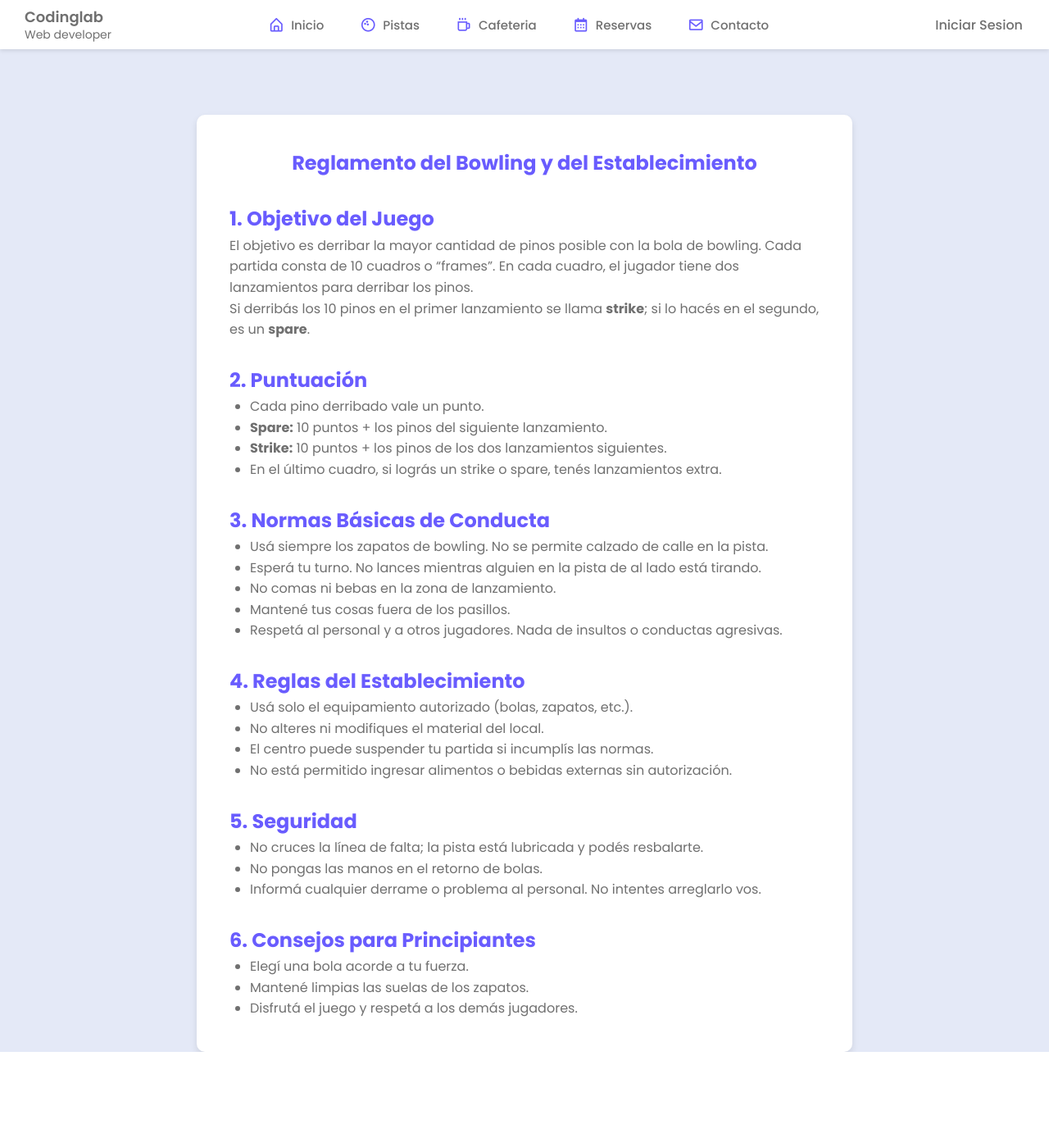
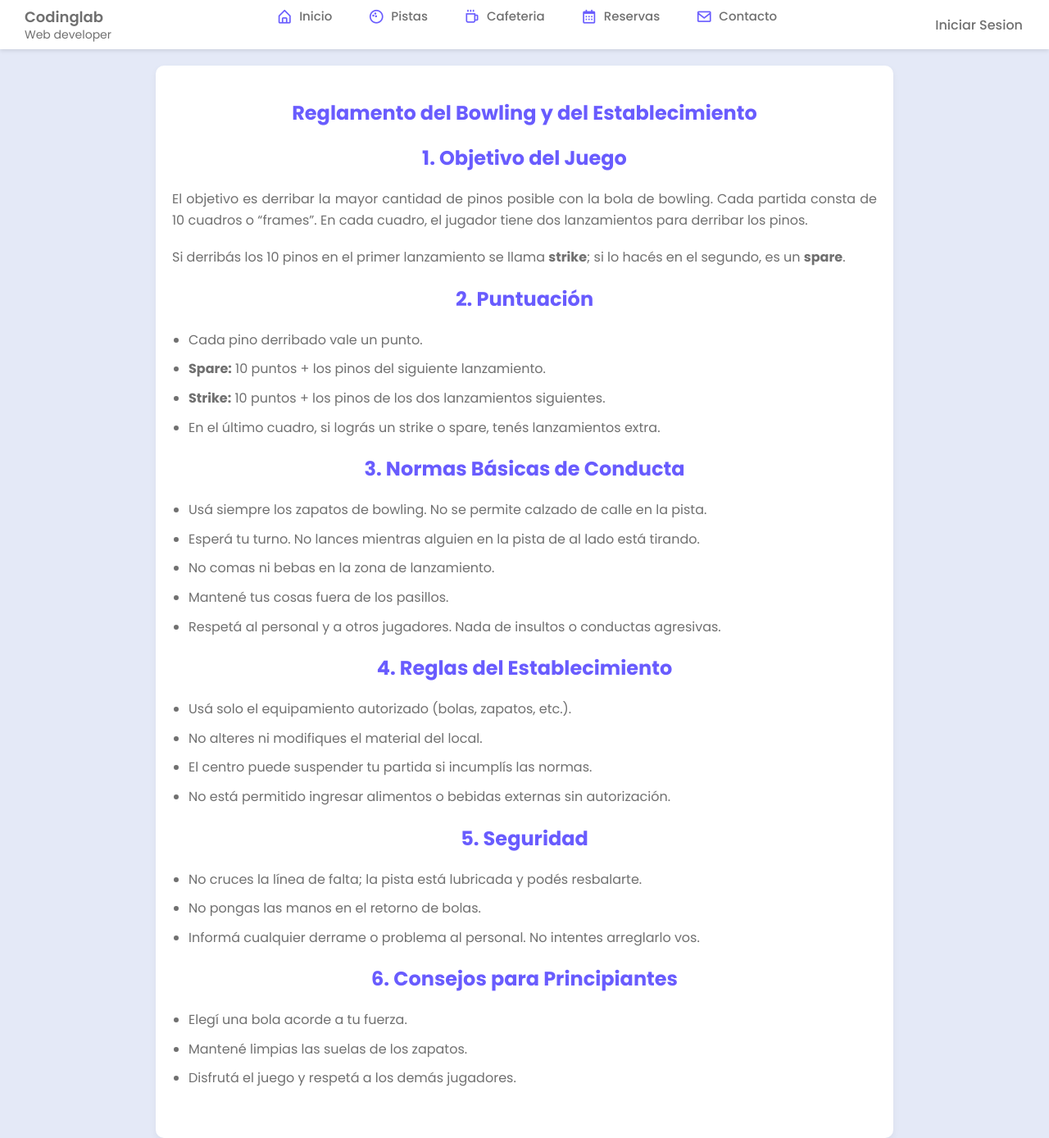
Before and after one commit to Villada-PG3/trabajo-practico-integrador-centro-bowling, a Django app: page /reglas/ in a window 1280 px wide. Shown: the whole page at 82% size. Before the commit the page ends 1283 px from the top, so only its background shows below. Run offline with Django 5.2, Linux system fonts and the light colour scheme.

Commit message:
cambio el estilo de reglas

```diff
--- a/bowling/bowl/static/bowl/reglas.css
+++ b/bowling/bowl/static/bowl/reglas.css
@@ -2,7 +2,6 @@
     --body-color: #E4E9F7;
     --navbar-color: #FFF;
     --primary-color: #695CFE;
-    --primary-color-light: #F6F5FF;
     --text-color: #707070;
     --tran-05: all 0.5s ease;
 }
@@ -13,36 +12,42 @@ body {
     color: var(--text-color);
     margin: 0;
     padding: 0;
+    transition: var(--tran-05);
 }
 
 .rules-container {
-    max-width: 800px;
-    margin: 60px auto;
-    padding: 40px;
+    max-width: 900px;
+    margin: 0 auto;
+    padding: 40px 20px;
     background-color: var(--navbar-color);
-    box-shadow: 0 4px 8px rgba(0,0,0,0.1);
     border-radius: 10px;
-    text-align: left;
-    line-height: 1.6;
+    box-shadow: 0 4px 10px rgba(0,0,0,0.05);
 }
 
-.rules-container h1 {
+h1, h2 {
+    color: var(--primary-color);
     text-align: center;
-    color: var(--primary-color);
     margin-bottom: 20px;
 }
 
-.rules-container h2 {
-    color: var(--primary-color);
-    margin-top: 30px;
+p, ul {
+    line-height: 1.6;
+    margin-bottom: 20px;
+    text-align: justify;
 }
 
-.rules-container ul {
-    list-style-type: disc;
-    padding-left: 25px;
+ul {
+    padding-left: 20px;
 }
 
-.rules-container p,
-.rules-container li {
-    font-size: 1rem;
+ul li {
+    margin-bottom: 10px;
 }
+
+/* Dark mode */
+body.dark {
+    --body-color: #1c1c1c;
+    --navbar-color: #2a2a2a;
+    --primary-color: #8a84ff;
+    --text-color: #e1e1e1;
+}
```
